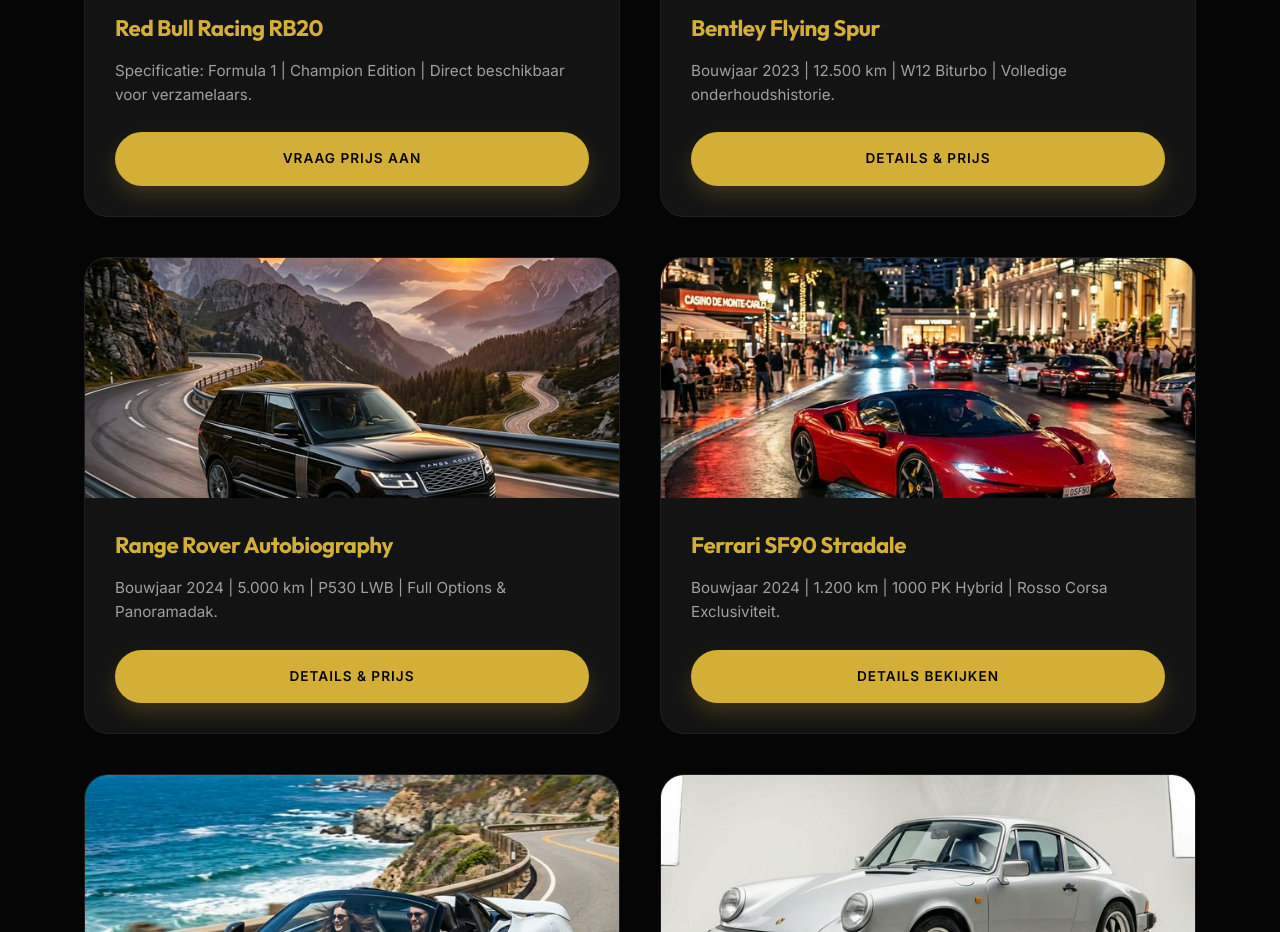
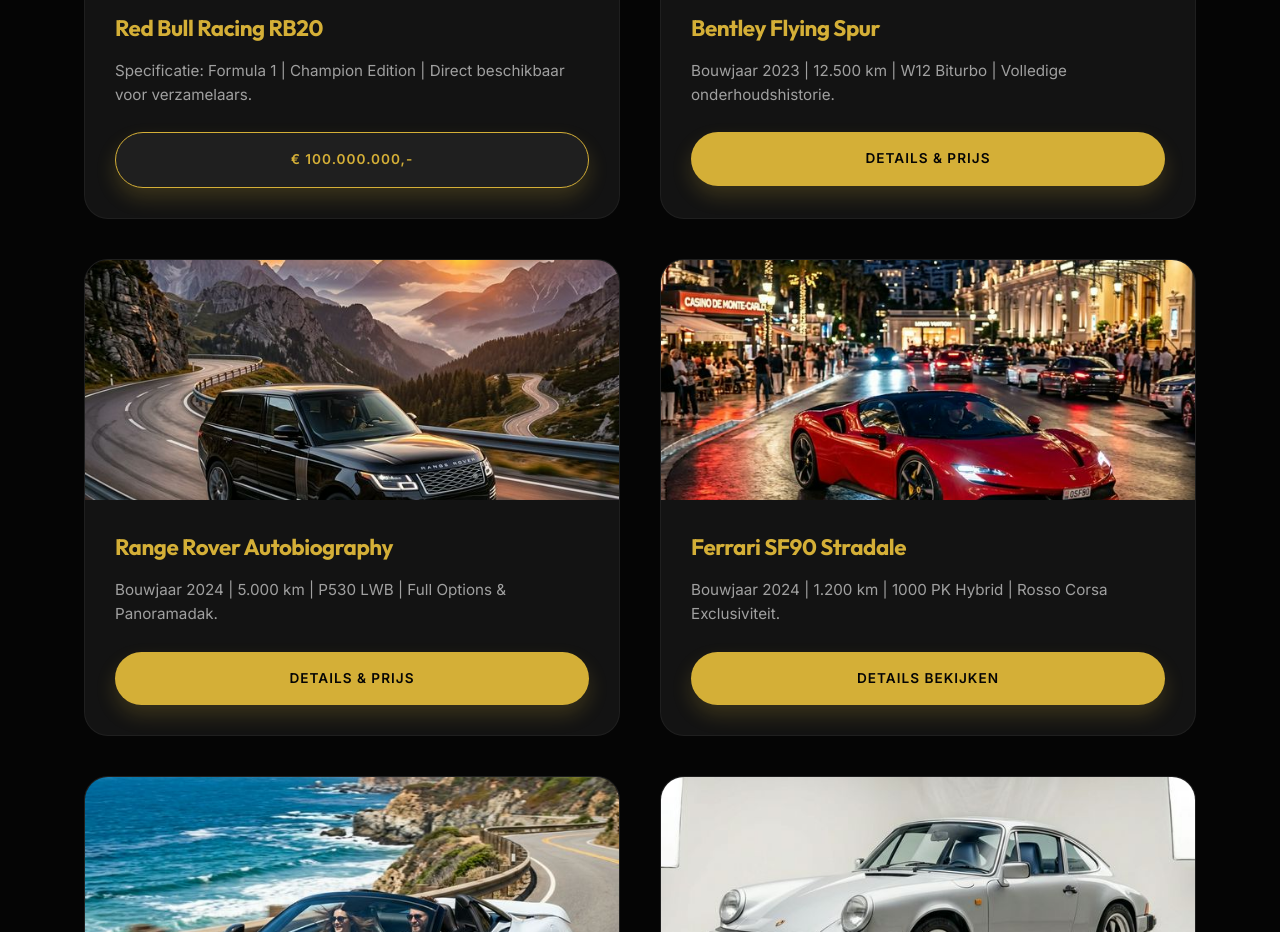
Before and after one commit to zakratje/autoprobeerwebsite, a plain HTML site: page index.html in a window 1280 px wide. Shown: the part 1240-2172 px from the top of the page. Drawn offline with Linux system fonts and the light colour scheme.

Commit message:
Update: Red Bull F1 prijs ingesteld op 100 miljoen (geen e-mail meer)

```diff
--- a/index.html
+++ b/index.html
@@ -366,7 +366,7 @@
                 <div class="car-info">
                     <h3>Red Bull Racing RB20</h3>
                     <p>Specificatie: Formula 1 | Champion Edition | Direct beschikbaar voor verzamelaars.</p>
-                    <a href="mailto:info@alqora-autos.nl" class="btn" style="width: 100%; text-align: center;">VRAAG PRIJS AAN</a>
+                    <div class="btn" style="width: 100%; text-align: center; cursor: default; background: rgba(255,255,255,0.05); color: var(--primary-gold); border: 1px solid var(--primary-gold);">€ 100.000.000,-</div>
                 </div>
             </div>
 
```
